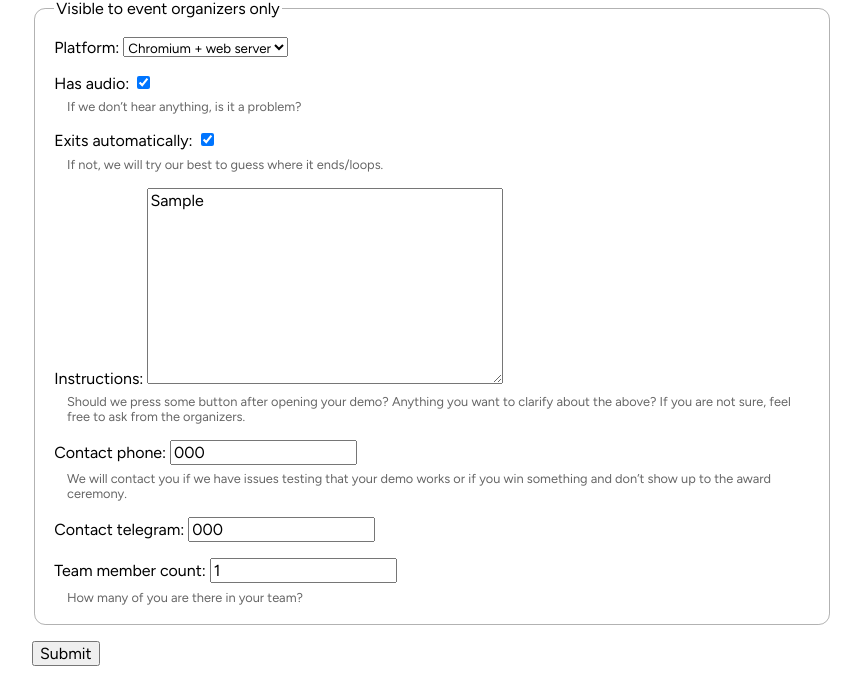
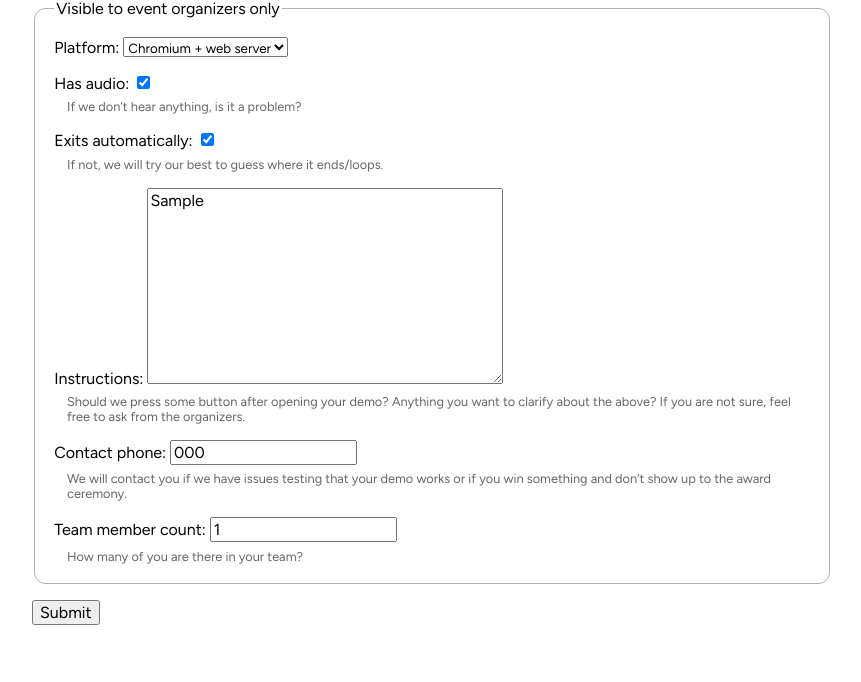
Before and after one commit to DOTAalto/pms, a Django app: page /entry/1 in a window 1280 px wide; the page is wider, and only the part inside the window is pictured. Shown: the part 470-1152 px from the top of that part, without its empty margins (208-1069 px from the left). After the commit the page ends 1095 px from the top of that part, so only its background shows below. Run offline with Django 5.2, Linux system fonts and the light colour scheme; a user stored in the database is signed in; tables that the repository leaves empty hold one stand-in row (values such as "Sample post"); some libraries are stand-ins or nearby versions; some web fonts are replaced.

Commit message:
Remove Telegram contact information from Entry
closes #30

```diff
--- a/party/models.py
+++ b/party/models.py
@@ -90,7 +90,6 @@ class Entry(models.Model):
     updated_at = models.DateTimeField(auto_now=True)
     instructions = models.TextField(blank=True, null=True, help_text='Should we press some button after opening your demo? Anything you want to clarify about the above? If you are not sure, feel free to ask from the organizers.')
     contact_phone = models.CharField(max_length=16, null=True, blank=True, help_text='We will contact you if we have issues testing that your demo works or if you win something and don’t show up to the award ceremony.')
-    contact_telegram = models.CharField(max_length=32, null=True, blank=True)
     order = models.PositiveIntegerField(default=0)
     platform = models.CharField(max_length=3, choices=PlatformChoices)
     has_audio = models.BooleanField(blank=True, null=True, help_text='If we don’t hear anything, is it a problem?')
--- a/party/templates/party/entry_create.html
+++ b/party/templates/party/entry_create.html
@@ -20,7 +20,6 @@
             {% include 'forms/field.html' with field=form.exits_automatically %}
             {% include 'forms/field.html' with field=form.instructions %}
             {% include 'forms/field.html' with field=form.contact_phone %}
-            {% include 'forms/field.html' with field=form.contact_telegram %}
             {% include 'forms/field.html' with field=form.team_member_count %}
         </fieldset>
 
```
Also changed, not shown: party/migrations/0021_remove_entry_contact_telegram.py (added).
